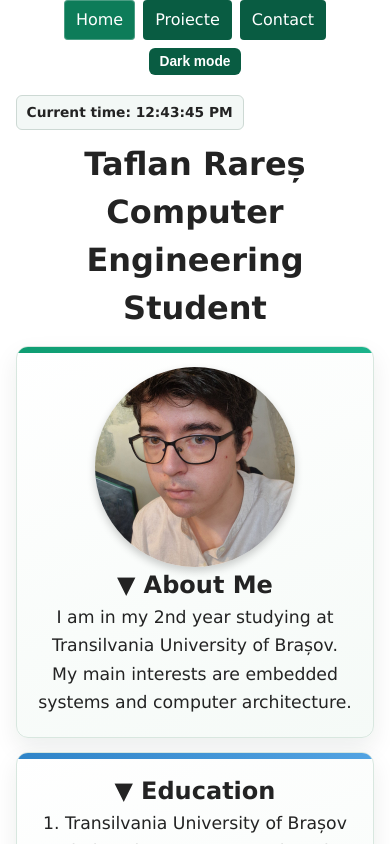
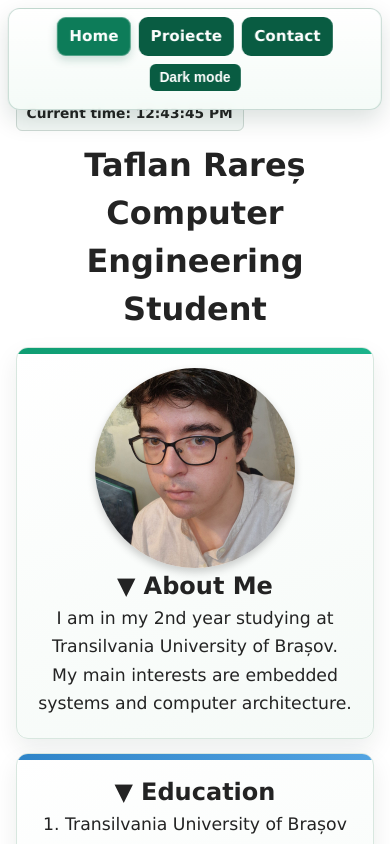
Before and after one commit to TaflanRares/web-programming-laboratory, a React (Vite) app: page / in a window 390 px wide. Shown: the top 844 px of the page. Built offline with nearby package versions, Linux system fonts and the light colour scheme.

Commit message:
Lab 7: improved css visuals

```diff
--- a/src/App.jsx
+++ b/src/App.jsx
@@ -1,4 +1,4 @@
-import { BrowserRouter, Routes, Route } from 'react-router';
+import { BrowserRouter, Routes, Route } from 'react-router-dom';
 
 import './App.css'
 
--- a/src/components/Navbar.jsx
+++ b/src/components/Navbar.jsx
@@ -1,5 +1,5 @@
 import { useEffect, useState } from 'react';
-import { NavLink } from 'react-router';
+import { NavLink } from 'react-router-dom';
 
 const THEME_STORAGE_KEY = 'theme-preference';
 
--- a/src/css/navigation.css
+++ b/src/css/navigation.css
@@ -1,58 +1,105 @@
-nav ul {
+.navbar {
+  position: fixed;
+  top: 12px;
+  left: 50%;
+  transform: translateX(-50%);
+  z-index: 1000;
+  width: min(760px, 92vw);
   list-style: none;
   display: flex;
+  justify-content: center;
+  align-items: center;
+  flex-wrap: wrap;
   gap: 10px;
-  align-items: center;
+  padding: 10px 14px;
+  border-radius: 14px;
+  border: 1px solid rgba(9, 92, 66, 0.22);
+  background: linear-gradient(180deg, rgba(255, 255, 255, 0.94) 0%, rgba(244, 251, 247, 0.94) 100%);
+  backdrop-filter: blur(6px);
+  box-shadow: 0 10px 24px rgba(6, 40, 28, 0.14);
 }
 
-nav ul li {
+.navbar li {
   display: block;
-  align-items: center;
 }
 
-nav ul li a {
+.navbar li a {
   display: inline-block;
-  padding: 10px 15px;
+  padding: 9px 14px;
   background-color: var(--primary-color);
   color: #ffffff;
   text-decoration: none;
-  border-radius: 4px;
-  transition: background-color 0.3s ease;
+  border-radius: 9px;
+  font-weight: 600;
+  letter-spacing: 0.01em;
+  transition: background-color 0.25s ease, transform 0.25s ease, box-shadow 0.25s ease;
 }
 
-nav ul li a:link,
-nav ul li a:visited,
-nav ul li a:active,
-nav ul li a:hover {
+.navbar li a:link,
+.navbar li a:visited,
+.navbar li a:active,
+.navbar li a:hover {
   color: #ffffff;
 }
 
-nav ul li a:hover {
+.navbar li a:hover {
   background-color: var(--secondary-color);
+  transform: translateY(-1px);
+  box-shadow: 0 6px 14px rgba(9, 92, 66, 0.24);
 }
 
-nav ul li a[aria-current="page"],
-nav ul li a.active {
+.navbar li a[aria-current="page"],
+.navbar li a.active {
   background-color: var(--secondary-color);
-  box-shadow: inset 0 0 0 1px rgba(255, 255, 255, 0.25);
+  box-shadow: inset 0 0 0 1px rgba(255, 255, 255, 0.28), 0 4px 10px rgba(9, 92, 66, 0.2);
 }
 
-body.dark-mode nav ul li a,
-body.dark-mode nav ul li a:link,
-body.dark-mode nav ul li a:visited,
-body.dark-mode nav ul li a:active {
+body.dark-mode .navbar {
+  border-color: rgba(89, 177, 134, 0.35);
+  background: linear-gradient(180deg, rgba(43, 49, 62, 0.94) 0%, rgba(36, 42, 54, 0.94) 100%);
+  box-shadow: 0 12px 28px rgba(0, 0, 0, 0.36);
+}
+
+body.dark-mode .navbar li a,
+body.dark-mode .navbar li a:link,
+body.dark-mode .navbar li a:visited,
+body.dark-mode .navbar li a:active {
   color: #d8d8d8;
   background-color: #0d7e4d;
 }
 
-body.dark-mode nav ul li a:hover {
+body.dark-mode .navbar li a:hover {
   color: #e8e8e8;
   background-color: #10924a;
+  box-shadow: 0 6px 14px rgba(0, 0, 0, 0.3);
 }
 
-body.dark-mode nav ul li a[aria-current="page"],
-body.dark-mode nav ul li a.active {
+body.dark-mode .navbar li a[aria-current="page"],
+body.dark-mode .navbar li a.active {
   color: #ffffff;
   background-color: #10924a;
-  box-shadow: inset 0 0 0 1px rgba(255, 255, 255, 0.22);
+  box-shadow: inset 0 0 0 1px rgba(255, 255, 255, 0.22), 0 4px 10px rgba(0, 0, 0, 0.25);
 }
+
+#root {
+  padding-top: 94px;
+}
+
+@media (max-width: 768px) {
+  .navbar {
+    top: 8px;
+    width: min(680px, 96vw);
+    gap: 8px;
+    padding: 8px 10px;
+    border-radius: 12px;
+  }
+
+  .navbar li a {
+    padding: 8px 12px;
+    font-size: 0.94rem;
+  }
+
+  #root {
+    padding-top: 86px;
+  }
+}
```
